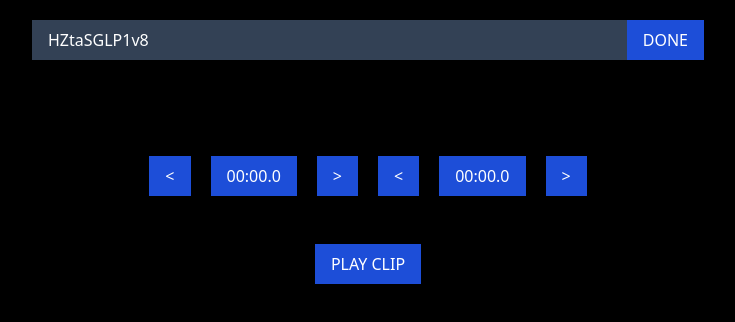
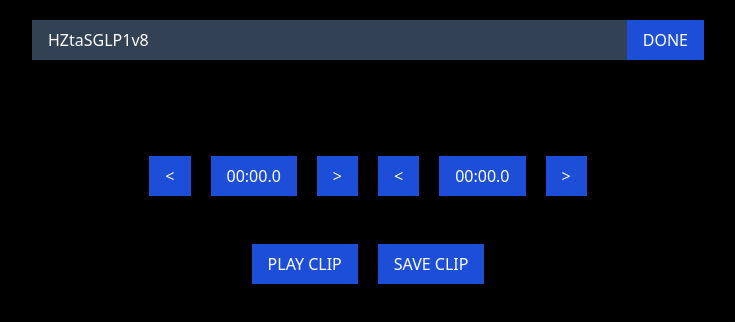
Before and after one commit to bryanjenningz/speaking-practice, a Next.js app: page / in a window 1280 px wide. Shown: the top 322 px of the page, without its empty margins (272-1007 px from the left). Built offline with nearby package versions, Linux system fonts and the light colour scheme.

Commit message:
Add save clip button and clips list

```diff
--- a/src/pages/index.tsx
+++ b/src/pages/index.tsx
@@ -4,10 +4,18 @@ import { useState } from "react";
 import { YouTubePlayer, DEFAULT_YOUTUBE_VIDEO_ID } from "~/components/YouTube";
 import { formatVideoTime } from "~/utils/formatVideoTime";
 
+type Clip = {
+  id: number;
+  videoId: string;
+  startTime: number;
+  endTime: number;
+};
+
 const Home: NextPage = () => {
   const [videoId, setVideoId] = useState("HZtaSGLP1v8");
   const [startTime, setStartTime] = useState(0);
   const [endTime, setEndTime] = useState(0);
+  const [clips, setClips] = useState<Clip[]>([]);
   return (
     <>
       <Head>
@@ -85,7 +93,8 @@ const Home: NextPage = () => {
               onClick={() => setEndTime((endTime) => endTime + 0.2)}
             >{`>`}</button>
           </section>
-          <section>
+
+          <section className="flex items-center gap-5">
             <button
               className="bg-blue-700 px-4 py-2 uppercase text-white transition duration-300 hover:bg-blue-600"
               onClick={() => {
@@ -100,7 +109,43 @@ const Home: NextPage = () => {
             >
               Play clip
             </button>
+            <button
+              className="bg-blue-700 px-4 py-2 uppercase text-white transition duration-300 hover:bg-blue-600"
+              onClick={() => {
+                setClips((clips) => [
+                  ...clips,
+                  { id: Math.random(), videoId, startTime, endTime },
+                ]);
+              }}
+            >
+              Save clip
+            </button>
           </section>
+
+          <ul>
+            {clips.map((clip) => {
+              const clipText = [clip.startTime, clip.endTime]
+                .map(formatVideoTime)
+                .join(" - ");
+              return (
+                <li key={clip.id}>
+                  <button
+                    onClick={() => {
+                      const player = window.player;
+                      if (!player) return;
+                      player.seekTo(clip.startTime);
+                      player.playVideo();
+                      setTimeout(() => {
+                        player.pauseVideo();
+                      }, (clip.endTime - clip.startTime) * 1000);
+                    }}
+                  >
+                    {clipText}
+                  </button>
+                </li>
+              );
+            })}
+          </ul>
         </div>
       </main>
     </>
```
